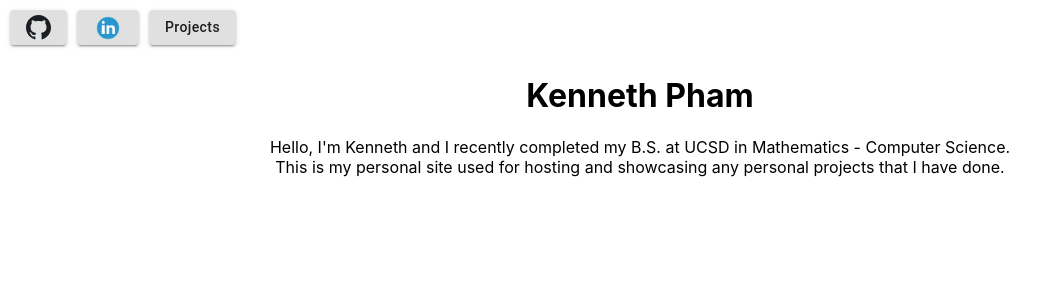
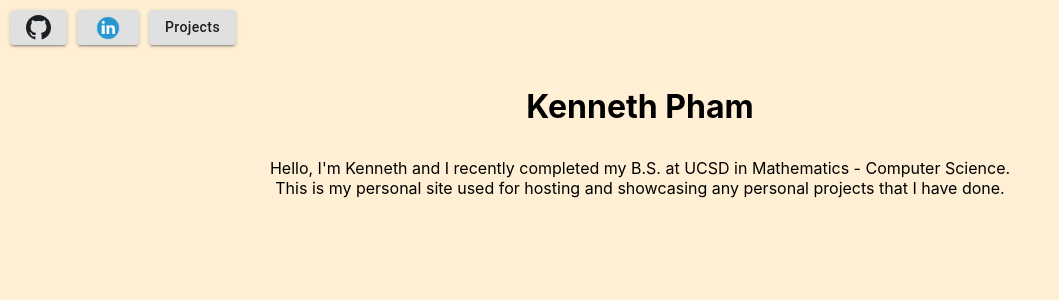
Before and after one commit to kennethpham/kennethpham-dev, a React (Create React App) app: page / in a window 1280 px wide. Shown: the top 300 px of the page, without its empty margins (0-1059 px from the left). Built offline with nearby package versions, Linux system fonts and the light colour scheme.

Commit message:
added the projects page as well as routing and background colors

```diff
--- a/package.json
+++ b/package.json
@@ -7,6 +7,7 @@
     "@testing-library/jest-dom": "^5.11.9",
     "@testing-library/react": "^11.2.3",
     "@testing-library/user-event": "^12.6.2",
+    "axios": "^0.21.1",
     "react": "^17.0.1",
     "react-dom": "^17.0.1",
     "react-router-dom": "^5.2.0",
--- a/src/App.js
+++ b/src/App.js
@@ -1,11 +1,14 @@
+import { Switch, Route } from 'react-router-dom';
 import Homepage from './components/Homepage';
-import Navbar from './components/Navbar';
+import Projects from './components/Projects';
 
 function App() {
   return (
     <div className="App">
-      <Navbar/>
-      <Homepage/>
+      <Switch>
+        <Route exact path="/" component={Homepage}/>
+        <Route path="/projects" component={Projects}/>
+      </Switch>
     </div>
   );
 }
--- a/src/components/Homepage.js
+++ b/src/components/Homepage.js
@@ -1,16 +1,56 @@
 import '../styles/Homepage.css';
+import { Link } from 'react-router-dom';
+import { makeStyles } from '@material-ui/core/styles';
+import { Button } from '@material-ui/core';
+import { useEffect } from 'react';
+
+const useStyles = makeStyles({
+  root: {
+    maxHeight: '35px',
+    minWidth: '35px',
+    minHeight: '30px',
+    textTransform: 'none'
+  }
+})
 
 export default function Homepage() {
+  const buttonStyle = useStyles();
+  useEffect(()=>{
+    document.body.style.backgroundColor = '#FFEFD5';
+  },[])
   return(
-    <div className="homepage">
-      <div className="header">
-        <h1>Kenneth Pham</h1>
+    <div className='homepage'>
+      <div className='navbar'>
+          <div className='navButton'>
+            <Button variant='contained' className={buttonStyle.root}
+              href='https://github.com/kennethpham'>
+              <img src={`${process.env.PUBLIC_URL}/images/Octicons-mark-github.svg`}
+              alt='Github' height='25' width='25' />
+            </Button>
+          </div>
+          <div className='navButton'>
+            <Button variant='contained' className={buttonStyle.root}
+              href='https://www.linkedin.com/in/kenneth-pham-246a90183/'>
+              <img src={`${process.env.PUBLIC_URL}/images/linkedIn.png`}
+                alt='LinkedIn' height='30' width='30' />
+            </Button>
+          </div>
+          <div className='navButton'>
+            <Link to='/projects'>
+              <Button variant='contained' className={buttonStyle.root}>
+                <p>Projects</p>
+              </Button>
+            </Link>
+          </div>
       </div>
-      <div className="description">
-        Hello, I'm Kenneth and I recently completed my B.S. at UCSD in
+      <div className='header'>
+        <h1><p>Kenneth Pham</p></h1>
+      </div>
+      <div className='description'>
+        <p>Hello, I'm Kenneth and I recently completed my B.S. at UCSD in
         Mathematics - Computer Science.<br></br>This is my personal site used
         for hosting and showcasing any personal projects that I have
-        done.
+        done.</p>
       </div>
     </div>
   );
--- a/src/components/Navbar.js
+++ b/src/components/Navbar.js
@@ -4,7 +4,7 @@ import { Button } from '@material-ui/core';
 
 const useStyles = makeStyles({
   root: {
-    maxHeight: "35px",
+    maxHeight: '35px',
     minWidth: "35px",
     minHeight: "30px"
   }
--- /dev/null
+++ b/src/components/Projects.js
@@ -0,0 +1,103 @@
+import { useEffect, useState } from 'react';
+import '../styles/Projects.css';
+import { Link } from 'react-router-dom';
+import { makeStyles } from '@material-ui/core/styles';
+import { Button, Card, CardContent, CardHeader, Typography } from '@material-ui/core';
+import axios from 'axios';
+
+const buttonStyles = makeStyles({
+  root: {
+    maxHeight: '35px',
+    minWidth: '35px',
+    minHeight: '30px',
+    textTransform: 'none'
+  }
+})
+
+const cardStyles = makeStyles({
+  root: {
+    minWidth: 275,
+    maxWidth: 275,
+    minHeight: 175,
+    maxHeight: 175,
+  },
+  title: {
+    fontSize: 14
+  },
+  desc: {
+    fontSize: 12
+  }
+})
+
+function RepoCard(props) {
+  const cardStyle = cardStyles();
+  return(
+    <div className='repoCard'>
+      <Card className={cardStyle.root}>
+        <CardHeader className={cardStyle.title}
+          title={<a href={props.url}>{props.name}</a>}/>
+        <CardContent className={cardStyle.desc}>
+          <Typography>
+            {props.description ? props.description : 'null'}
+          </Typography>
+        </CardContent>
+      </Card>
+    </div>
+  );
+}
+
+export default function Projects() {
+  const [repos,setRepos] = useState([]);
+  const buttonStyle = buttonStyles();
+
+  useEffect(() => {
+    document.body.style.backgroundColor = '#AAF0D1';
+    axios('https://api.github.com/users/kennethpham/repos')
+      .then(response => {
+        setRepos(response.data);
+        console.log(JSON.stringify(response.data[0]));
+      })
+      .catch(err => {
+        console.log(err);
+      })
+  }, [])
+
+  return(
+    <div className='projects'>
+      <div className='navbar'>
+          <div className='navButton'>
+            <Button variant='contained' className={buttonStyle.root}
+              href='https://github.com/kennethpham'>
+              <img src={`${process.env.PUBLIC_URL}/images/Octicons-mark-github.svg`}
+              alt='Github' height='25' width='25' />
+            </Button>
+          </div>
+          <div className='navButton'>
+            <Button variant='contained' className={buttonStyle.root}
+              href='https://www.linkedin.com/in/kenneth-pham-246a90183/'>
+              <img src={`${process.env.PUBLIC_URL}/images/linkedIn.png`}
+                alt='LinkedIn' height='30' width='30' />
+            </Button>
+          </div>
+          <div className='navButton'>
+            <Link to='/'>
+              <Button variant='contained' className={buttonStyle.root}>
+                <p>Home</p>
+              </Button>
+            </Link>
+          </div>
+      </div>
+      <div className='header'>
+        <h1><p>Projects</p></h1>
+      </div>
+      <div className='body'>
+        {repos.map((repo) => {
+          return <RepoCard
+                  url={repo.html_url}
+                  name={repo.name}
+                  description={repo.description} />
+        })}
+      </div>
+    </div>
+  );
+}
--- a/src/index.js
+++ b/src/index.js
@@ -3,10 +3,14 @@ import ReactDOM from 'react-dom';
 import './index.css';
 import App from './App';
 import reportWebVitals from './reportWebVitals';
+import { BrowserRouter } from 'react-router-dom';
+
 
 ReactDOM.render(
   <React.StrictMode>
-    <App />
+    <BrowserRouter>
+      <App />
+    </BrowserRouter>
   </React.StrictMode>,
   document.getElementById('root')
 );
--- a/src/styles/Homepage.css
+++ b/src/styles/Homepage.css
@@ -4,6 +4,10 @@
 .description {
 	text-align: center;
 }
-.projects {
-	text-align: center;
+.navbar {
+	padding: 5px;
+	display: flex;
 }
+.navButton {
+	padding: 5px;
+}
--- a/src/styles/Navbar.css
+++ b/src/styles/Navbar.css
@@ -5,6 +5,3 @@
 .navButton {
 	padding: 5px;
 }
-.MuiButton-label {
-	text-transform: none;
-}
--- /dev/null
+++ b/src/styles/Projects.css
@@ -0,0 +1,21 @@
+.navbar {
+  padding: 5px;
+  display: flex;
+}
+.navButton {
+  padding: 5px;
+}
+.header {
+  text-align: center;
+}
+.body {
+  padding: 10px;
+  display: flex;
+  flex-wrap: wrap;
+	align-items: center;
+}
+.repoCard {
+  text-align: center;
+  padding: 10px;
+	margin: 0 auto;
+}
```
Also changed, not shown: 1 other file (tests, documents, lock files or other folders).
